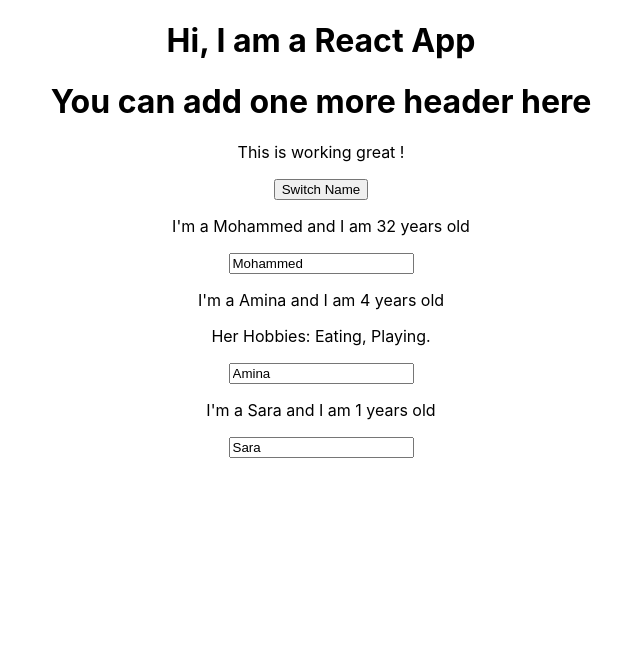
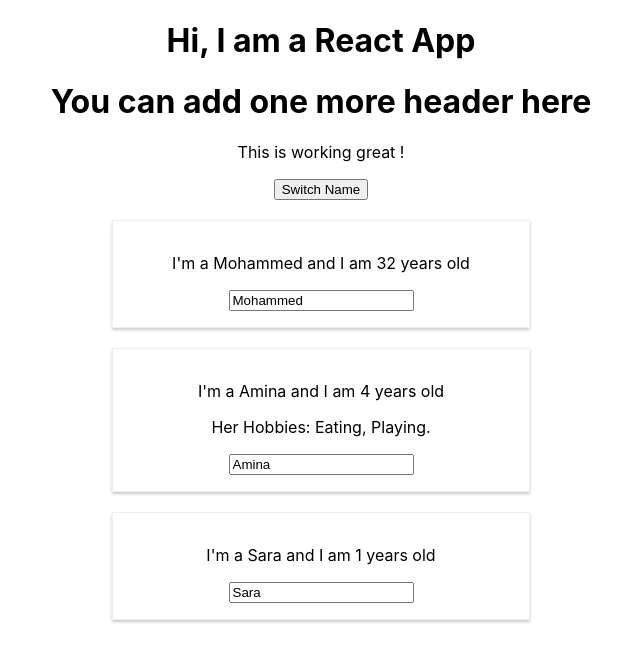
Before and after one commit to mohammedsibgathulla/React, a React (Create React App) app in the folder my-app/: page / in a window 1280 px wide. Shown: the top 662 px of the page, without its empty margins (319-959 px from the left). Built offline with nearby package versions, Linux system fonts and the light colour scheme.

Commit message:
Adding Styling With Stylesheets

```diff
--- /dev/null
+++ b/my-app/src/User/User.css
@@ -0,0 +1,8 @@
+.User {
+    width: 30%;
+    margin: 20px auto;
+    border: 1px solid #eee;
+    box-shadow: 0px 2px 3px #ccc;
+    padding: 16px;
+    text-align: center;
+}
--- a/my-app/src/User/User.js
+++ b/my-app/src/User/User.js
@@ -1,6 +1,7 @@
 import React from 'react';
+import './User.css';
 const user = (props) => { //We have implemented ES6 function
-    return <div>
+    return <div className="User">
         <p onClick={props.click}>I'm a {props.name} and I am {props.age} years old</p>
         <p>{props.children}</p>
         <input type="text" onChange={props.change} value={props.name} />
```
Also changed, not shown: 1 other file (tests, documents, lock files or other folders).
